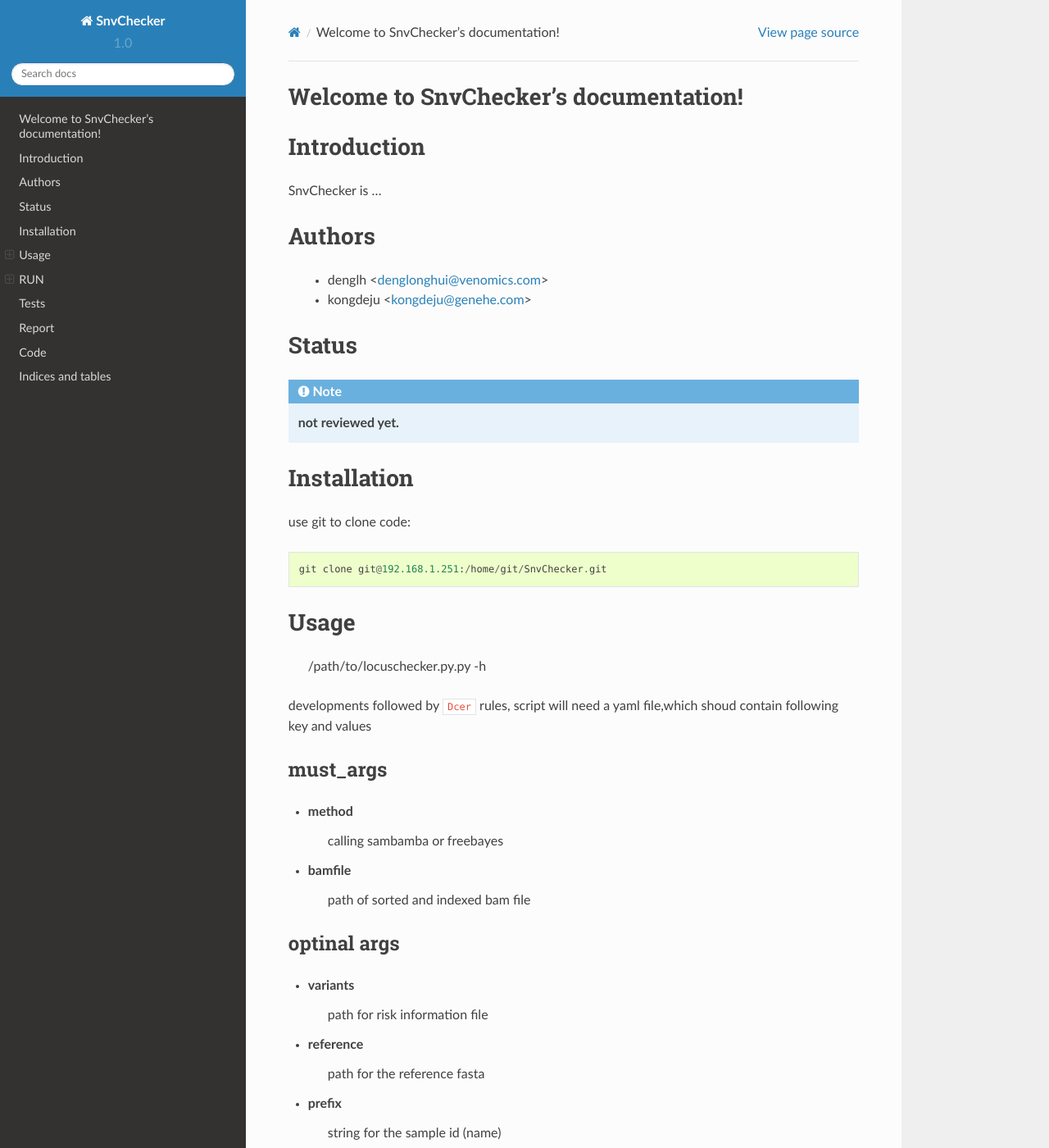
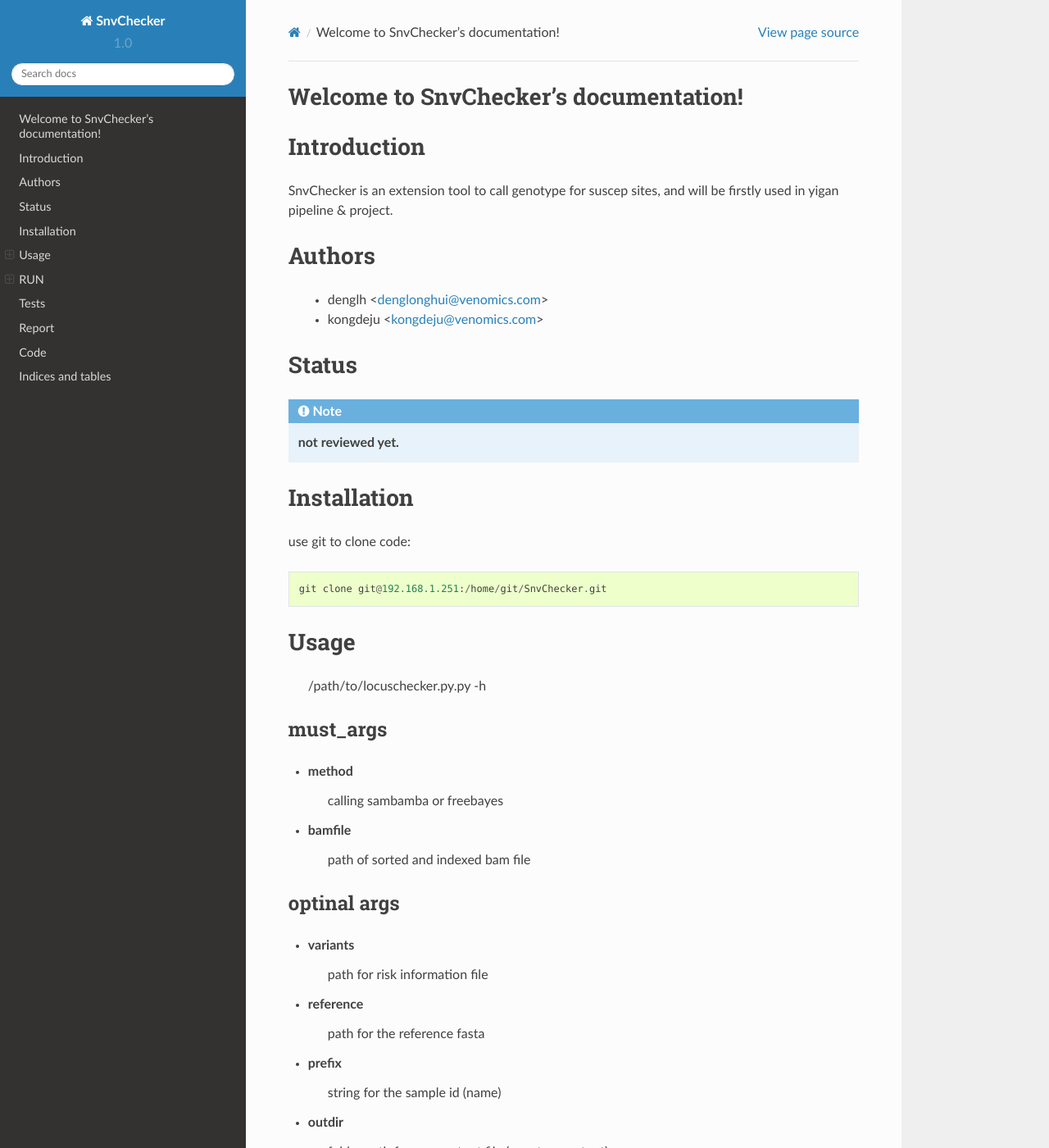
Before and after one commit to openbioinfo/snvchecker, a Sphinx documentation site: the page built from docs/index.rst, in a window 1280 px wide and 1400 px high. Shown: the whole window at 82% size. Built offline with Sphinx 7.4.7 and the Read the Docs theme 2.0.0, drawn with Linux system fonts in a browser that asks for light colours; pages that are not in the unit, such as notebooks, are missing from menus; some of the changed text lies outside the part shown.

Commit message:
docs complete

```diff
--- a/docs/index.rst
+++ b/docs/index.rst
@@ -9,7 +9,7 @@
 Introduction
 ============
 
-SnvChecker is ...
+SnvChecker is an extension tool to call genotype for suscep sites, and will be firstly used in yigan pipeline & project.
 
 
 Authors
@@ -17,7 +17,7 @@
 .. _authors:
 
     - denglh <denglonghui@venomics.com>
-    - kongdeju <kongdeju@genehe.com>
+    - kongdeju <kongdeju@venomics.com>
 
 Status
 ======
@@ -43,7 +43,6 @@
     /path/to/locuschecker.py.py -h
 
 
-developments followed by ``Dcer`` rules, script will need a yaml file,which shoud contain following key and values
 
 must_args
 ---------
@@ -68,18 +67,20 @@
 
 
 RUN
-=====
+========
 
-cli way
+client way
 -------
 
-copy and paste to your input yaml file and call script::
+prepare requirement files and call script::
 
-    /path/of/locuschecker.py freebayes -r <reference> -v <variants>  [-o <output>]  [-p prefix] <bam>
-    /path/of/locuschecker.py sambamba [-r <reference>] -v <variants>  [-o <output>]  [-p prefix] <bam>
+    /path/of/locuschecker.py freebayes -r <reference>   -v <variants>  [-o <output>]  [-p prefix] <bam>
+    /path/of/locuschecker.py sambamba  [-r <reference>] -v <variants>  [-o <output>]  [-p prefix] <bam>
+
+
 
 Tests
-=====
+=========
 
 check test report `here <http://192.168.1.4700:/dev-tests/SnvChecker/>`
 
```
